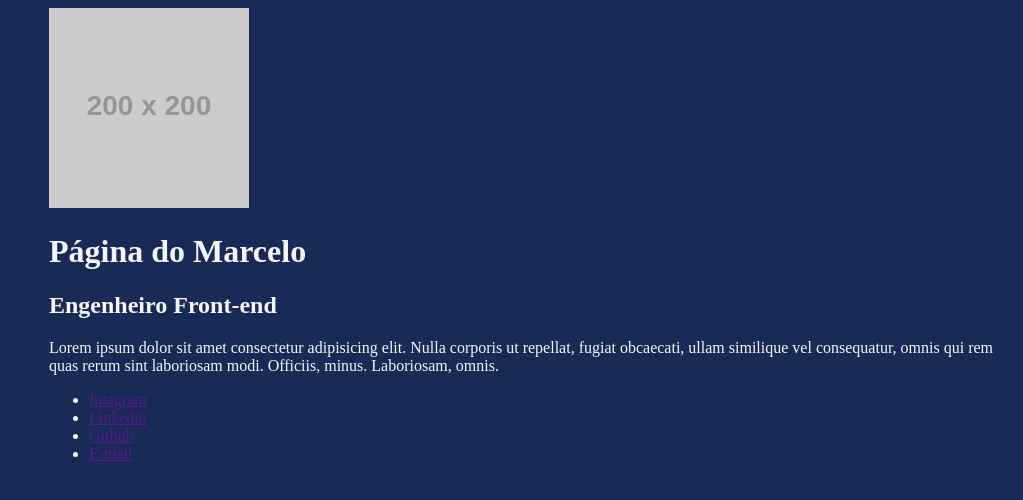
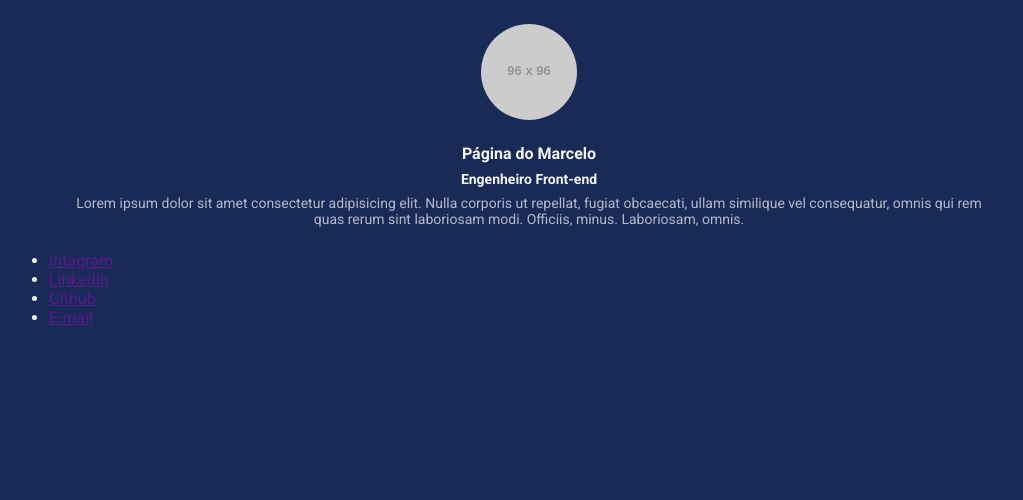
Before and after one commit to Marcelosoaresdev/Less, a website: page index.html in a window 1280 px wide. Shown: the whole page, without its empty margins (111-1134 px from the left). Drawn offline with Linux system fonts and the light colour scheme; placeholder pictures from the web are drawn by us.

Commit message:
Utilizado mixins no LESS

```diff
--- a/index.html
+++ b/index.html
@@ -5,16 +5,21 @@
     <meta name="viewport" content="width=device-width, initial-scale=1.0">
     <title>Página do Marcelo </title>
     <link rel="stylesheet" href="build/styles/main.css">
+    <link rel="preconnect" href="https://fonts.googleapis.com">
+    <link rel="preconnect" href="https://fonts.gstatic.com" crossorigin>
+    <link href="https://fonts.googleapis.com/css2?family=Roboto:wght@400;700&display=swap" rel="stylesheet">
 </head>
 <body>
     <div class="container">
         <header>
-            <img src="https://via.placeholder.com/200x200">
-            <h1>Página do Marcelo</h1>
-            <h2>Engenheiro Front-end</h2>
-            <p>
-                Lorem ipsum dolor sit amet consectetur adipisicing elit. Nulla corporis ut repellat, fugiat obcaecati, ullam similique vel consequatur, omnis qui rem quas rerum sint laboriosam modi. Officiis, minus. Laboriosam, omnis.
-            </p>
+            <img class="profile-avatar" src="https://via.placeholder.com/96x96">
+            <div class="profile-bio">
+                <h1 class="profile-bio-name">Página do Marcelo</h1>
+                <h2 class="profile-bio-subtitle">Engenheiro Front-end</h2>
+                <p class="profile-bio-description">
+                    Lorem ipsum dolor sit amet consectetur adipisicing elit. Nulla corporis ut repellat, fugiat obcaecati, ullam similique vel consequatur, omnis qui rem quas rerum sint laboriosam modi. Officiis, minus. Laboriosam, omnis.
+                </p>
+            </div>
         </header>
         <nav>
             <ul>
--- a/src/styles/main.less
+++ b/src/styles/main.less
@@ -1,6 +1,17 @@
 @import "variaveis.less";
 @breakpointMobile: ~"(max-width: 767px)";
 @breakpointTablet: ~"(min-width: 768px) and (max-width: 1023px)";
+
+.marginBottom8 {
+    margin-bottom: 8px;
+}
+
+* {
+    margin: 0;
+    padding: 0;
+    box-sizing: border-box;
+    font-family: "Roboto", sans-serif;
+}
 
 body {
     background-color: @corDeFundo;
@@ -14,10 +25,37 @@ body {
 
     @media @breakpointMobile{
         max-width: 70%;
-        background-color: red;
     }
     @media @breakpointTablet {
         max-width: 80%;
-        background-color: yellow;
     }
 }
+
+header {
+    padding: 24px;
+
+    .profile-avatar {
+        display: block;
+        margin: 0 auto 24px;
+        border-radius: 50%;
+    }
+}
+
+.profile-bio {
+    text-align: center;
+
+    &-name {
+        font-size: 16px;
+        .marginBottom8()
+    }
+
+    &-subtitle {
+        font-size: 14px;
+        .marginBottom8()
+    }
+
+    &-description {
+        font-size: 14px;
+        opacity: 70%;
+    }
+}
```
Also changed, not shown: build/styles/main.css.
